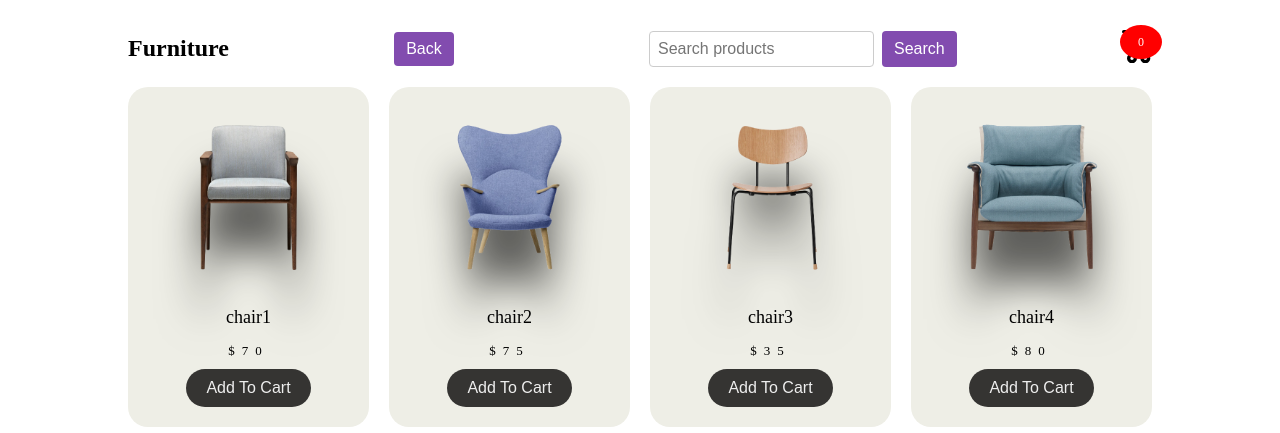
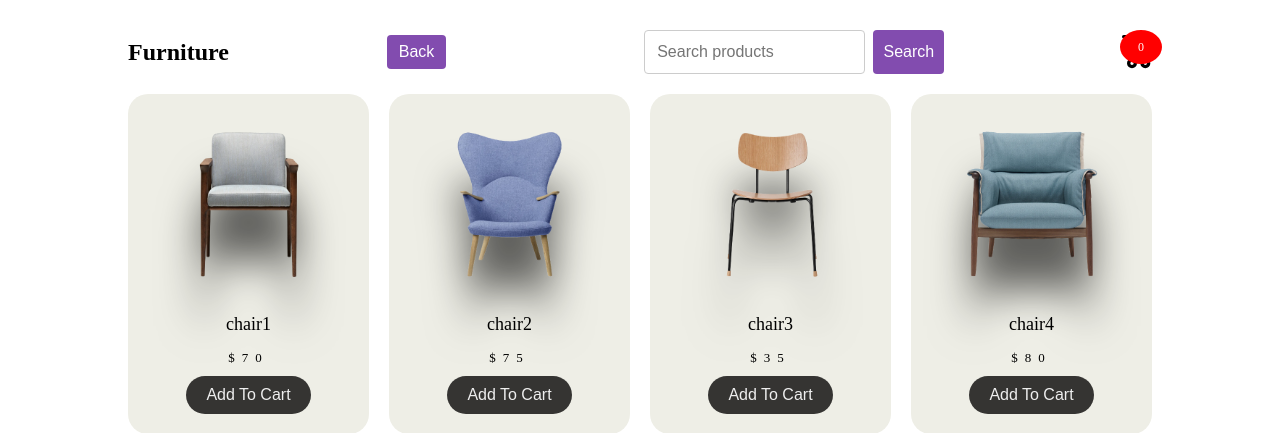
Before and after one commit to mohammed-aladni/login-repo, a PHP site: page /index2.html in a window 1280 px wide. Shown: the top 433 px of the page. Run offline with PHP 8.4, Linux system fonts and the light colour scheme.

Commit message:
update cartTab and search bar to fit in small screens

```diff
--- a/css/style2.css
+++ b/css/style2.css
@@ -17,10 +17,12 @@ header {
     display: flex;
     justify-content: space-between;
     align-items: center;
-    padding: 20px 0;
+    flex-wrap: wrap; /* Allows items to wrap on smaller screens */
 }
 .icon-cart {
-    position: relative;
+    display: flex;
+    align-items: center;
+    margin-left: 10px;
 }
 .icon-cart span {
     position: absolute;
@@ -264,7 +266,9 @@ header {
 /* Style for the search form */
 .search {
     display: flex;
-    align-items: center;
+    flex: 1;
+    max-width: 300px;
+    margin: 0 10px;
 }
 
 .search form {
@@ -273,18 +277,18 @@ header {
 }
 
 .search-input {
-    padding: 8px;
-    font-size: 16px;
+    width: 70%; /* Adjust width to fit alongside the button */
+    padding: 12px;
+    font-size: 1rem;
     border: 1px solid #ccc;
     border-radius: 4px;
-    outline: none;
 }
 
 .search-button {
-    padding: 8px 12px;
+    padding: 8px 10px;
+    font-size: 1rem;
     background-color: #824caf;
     color: white;
-    font-size: 16px;
     border: none;
     border-radius: 4px;
     cursor: pointer;
@@ -417,6 +421,15 @@ header {
     .modal-content {
         width: 95%;
     }
+    .search-input {
+        width: 60%;
+        font-size: 0.9rem;
+    }
+
+    .search-button {
+        font-size: 0.9rem;
+    }
+
 }
 
 /* Extra responsiveness for very small screens (small phones like Samsung Galaxy S7) */
```
